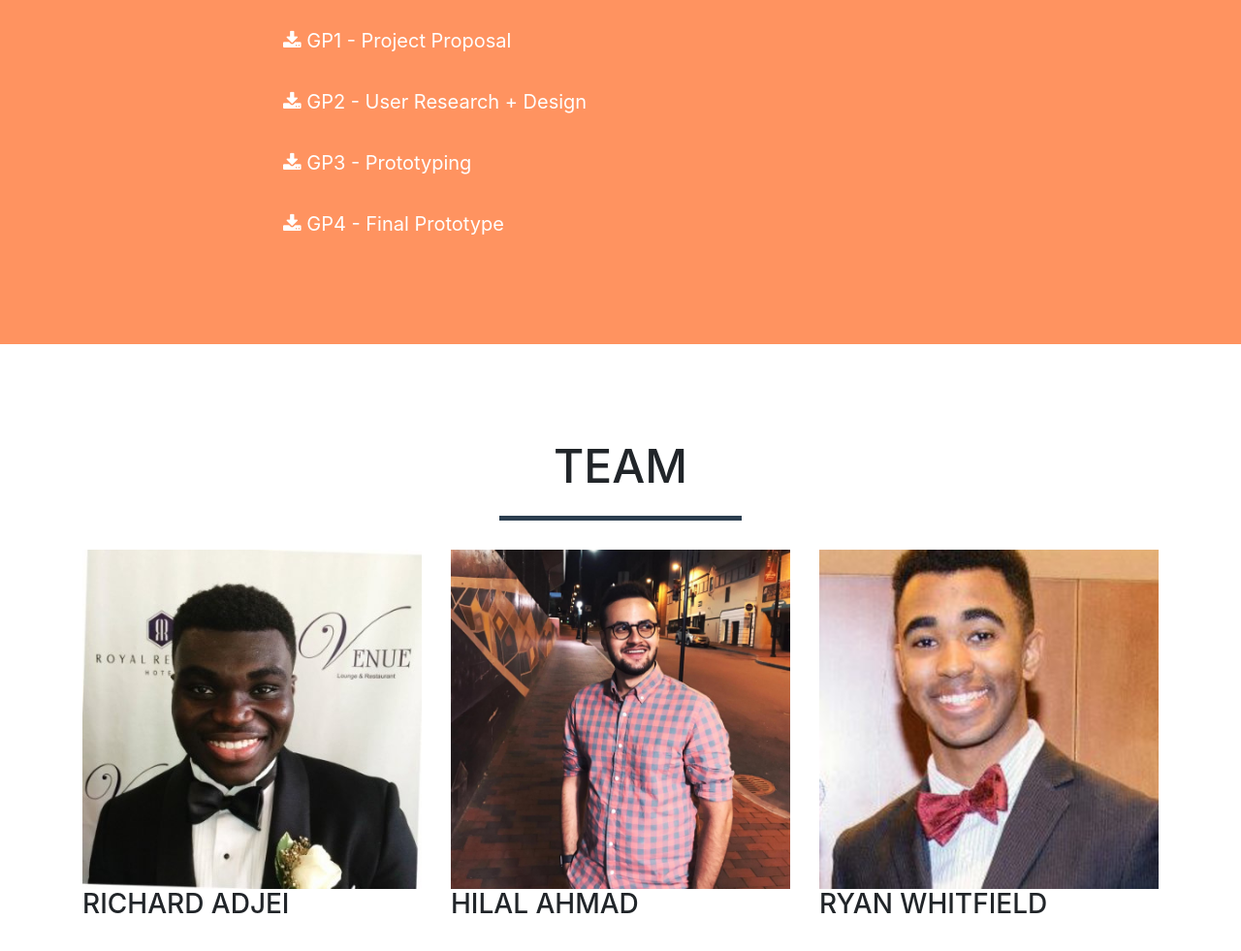
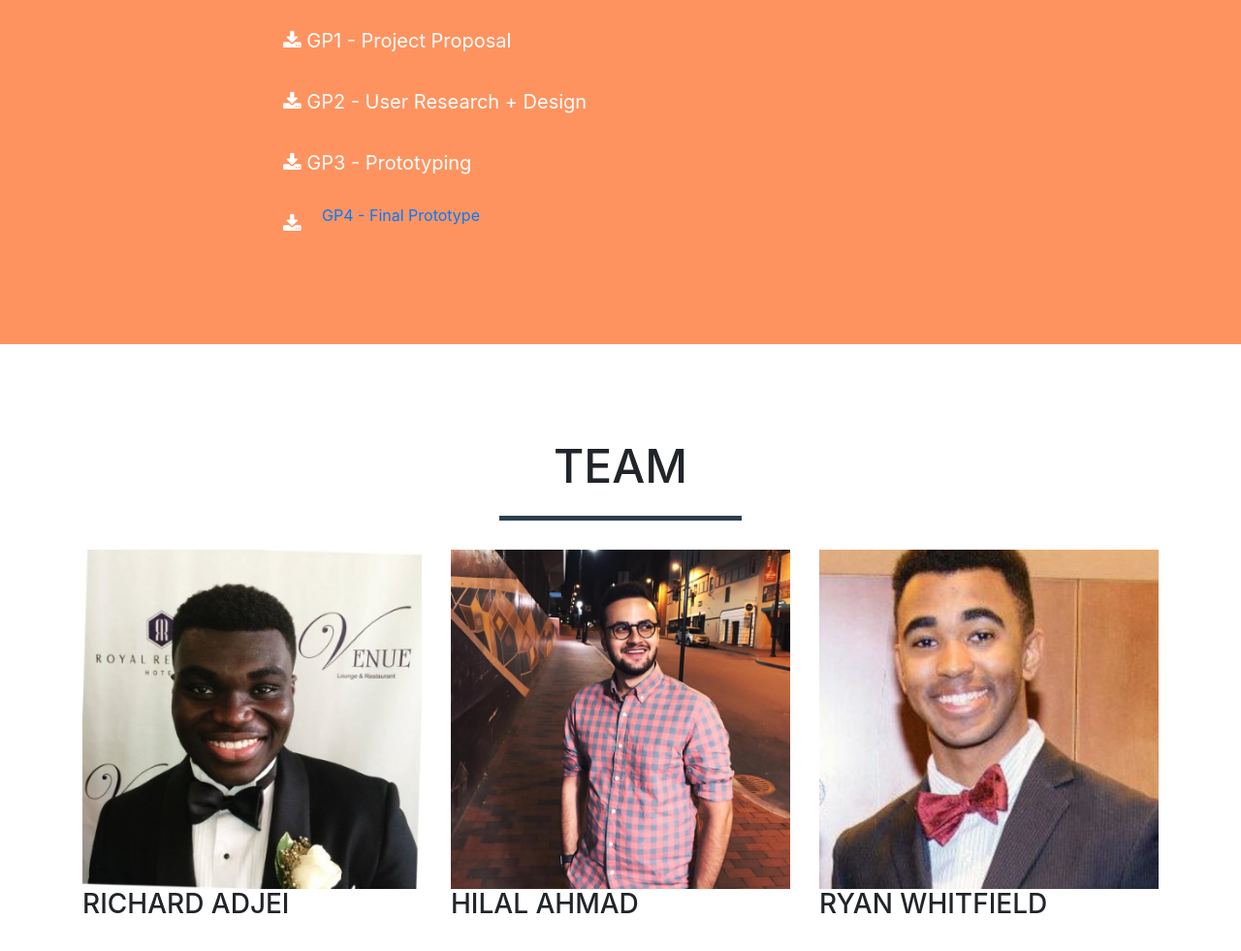
Before and after one commit to radedoc/HCI-Seize, a website with bundled scripts: page index.html in a window 1280 px wide. Shown: the part 965-1946 px from the top of the page at 97% size. Built offline with nearby package versions, Linux system fonts and the light colour scheme.

Commit message:
Update index.html

```diff
--- a/index.html
+++ b/index.html
@@ -110,7 +110,7 @@
           <div class="col-lg-8 mx-auto text-left">
             <a href="#" class="btn btn-lg btn-outline">
               <i class="fa fa-download"></i>
-              GP4 - Final Prototype
+              <a href= "https://docs.google.com/document/d/1-ogi77lAPotYoDqRp4jAn7S8yfE2aN8IAH4y7MrCIt0/edit?usp=sharing"> GP4 - Final Prototype </a>
             </a>
           </div>
       </div>
```
